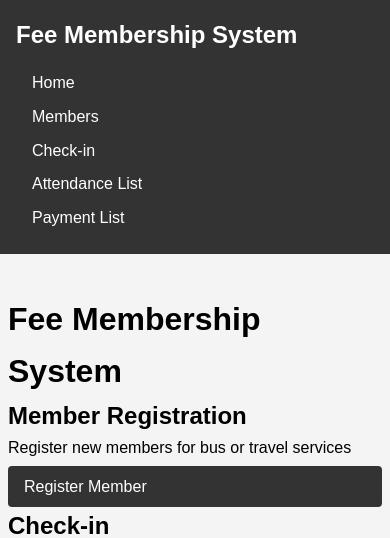
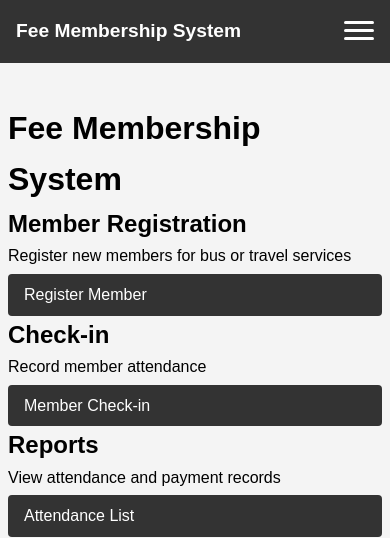
Before and after one commit to frdrckj/uts_web_modern, a Flask app: page / in a window 390 px wide. Shown: the top 538 px of the page. Run offline with Flask 3, Linux system fonts and the light colour scheme.

Commit message:
hamburger menu

```diff
--- a/static/css/style.css
+++ b/static/css/style.css
@@ -238,3 +238,127 @@ th {
         font-size: 0.9em;
     }
 }
+
+/* Hamburger */
+.hamburger {
+    display: none;
+    cursor: pointer;
+    z-index: 1000;
+    width: 30px;
+    height: 20px;
+    position: relative;
+}
+
+.hamburger span {
+    display: block;
+    position: absolute;
+    height: 3px;
+    width: 100%;
+    background: white;
+    border-radius: 3px;
+    opacity: 1;
+    left: 0;
+    transform: rotate(0deg);
+    transition: .25s ease-in-out;
+}
+
+.hamburger span:nth-child(1) {
+    top: 0px;
+}
+
+.hamburger span:nth-child(2) {
+    top: 8px;
+}
+
+.hamburger span:nth-child(3) {
+    top: 16px;
+}
+
+.hamburger.active span:nth-child(1) {
+    top: 8px;
+    transform: rotate(45deg);
+}
+
+.hamburger.active span:nth-child(2) {
+    opacity: 0;
+    left: -60px;
+}
+
+.hamburger.active span:nth-child(3) {
+    top: 8px;
+    transform: rotate(-45deg);
+}
+
+@media (max-width: 768px) {
+    .hamburger {
+        display: block;
+    }
+
+    .nav-links {
+        position: fixed;
+        left: -100%;
+        top: 60px;
+        flex-direction: column;
+        background-color: #333;
+        width: 100%;
+        text-align: center;
+        transition: 0.3s;
+        box-shadow: 0 10px 27px rgba(0, 0, 0, 0.05);
+    }
+
+    .nav-links.active {
+        left: 0;
+    }
+
+    .nav-links li {
+        margin: 2.5rem 0;
+    }
+
+    .nav-links li a {
+        font-size: 1.1rem;
+    }
+
+}
+
+
+@media (max-width: 768px){
+    .hamburger{
+        display: flex;
+    }
+
+    .nav-links{
+        display: none;
+        flex-direction: column;
+        position: absolute;
+        top: 60px;
+        left: 0;
+        width: 100%;
+        background-color: #393939;
+        padding: 1rem;
+    }
+    .nav-links.active {
+        display: flex;
+    }
+
+    .nav-links li {
+        margin-bottom: 1rem;
+    }
+
+    .navbar {
+        justify-content: space-between;
+        align-items: center;
+        padding: 1rem;
+    }
+}
+
+@media (max-width: 768px) {
+    .navbar {
+        display: flex;
+        justify-content: space-between;
+        align-items: center;
+    }
+
+    .nav-brand {
+        font-size: 1.2rem;
+    }
+}
--- a/static/js/main.js
+++ b/static/js/main.js
@@ -44,3 +44,32 @@ document.addEventListener('DOMContentLoaded', function() {
         });
     });
 });
+
+document.addEventListener('DOMContentLoaded', function() {
+    const hamburger = document.querySelector('.hamburger');
+    const navLinks = document.querySelector('.nav-links');
+    const navLinksItems = document.querySelectorAll('.nav-links li');
+
+    function toggleMenu() {
+        hamburger.classList.toggle('active');
+        navLinks.classList.toggle('active');
+    }
+
+    hamburger.addEventListener('click', toggleMenu);
+
+    navLinksItems.forEach(item => {
+        item.addEventListener('click', () => {
+            if (navLinks.classList.contains('active')) {
+                toggleMenu();
+            }
+        });
+    });
+
+    // Close menu when clicking outside
+    document.addEventListener('click', (e) => {
+        if (!hamburger.contains(e.target) && !navLinks.contains(e.target)) {
+            hamburger.classList.remove('active');
+            navLinks.classList.remove('active');
+        }
+    });
+});
--- a/templates/base.html
+++ b/templates/base.html
@@ -9,6 +9,11 @@
 <body>
     <nav class="navbar">
         <div class="nav-brand">Fee Membership System</div>
+        <div class="hamburger">
+            <span></span>
+            <span></span>
+            <span></span>
+        </div>
         <ul class="nav-links">
             <li><a href="{{ url_for('index') }}">Home</a></li>
             <li><a href="{{ url_for('member_list') }}">Members</a></li>
```
Also changed, not shown: 2 other files.
